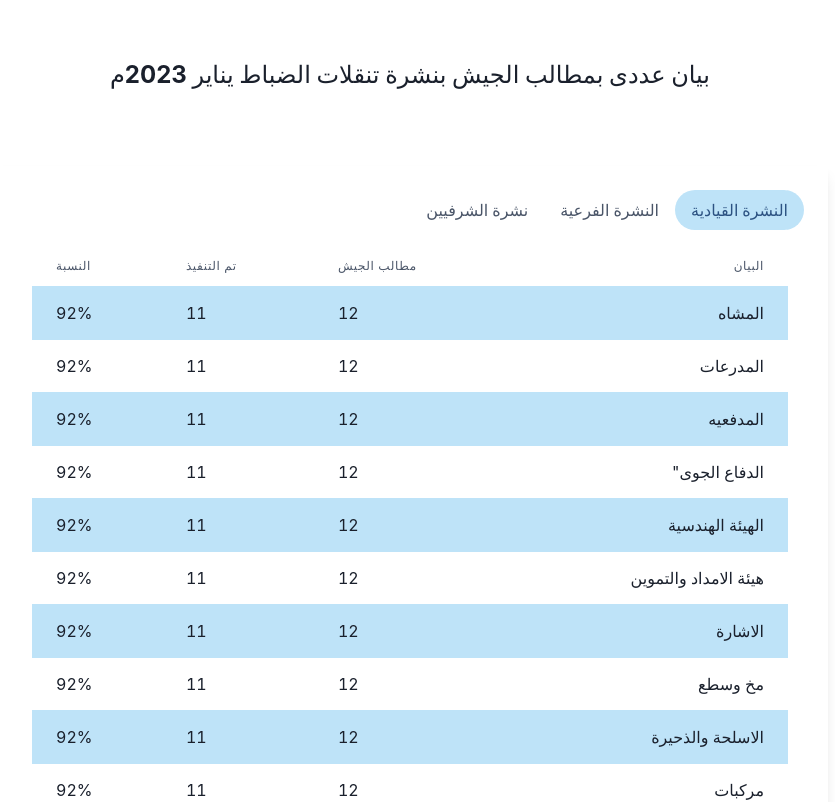
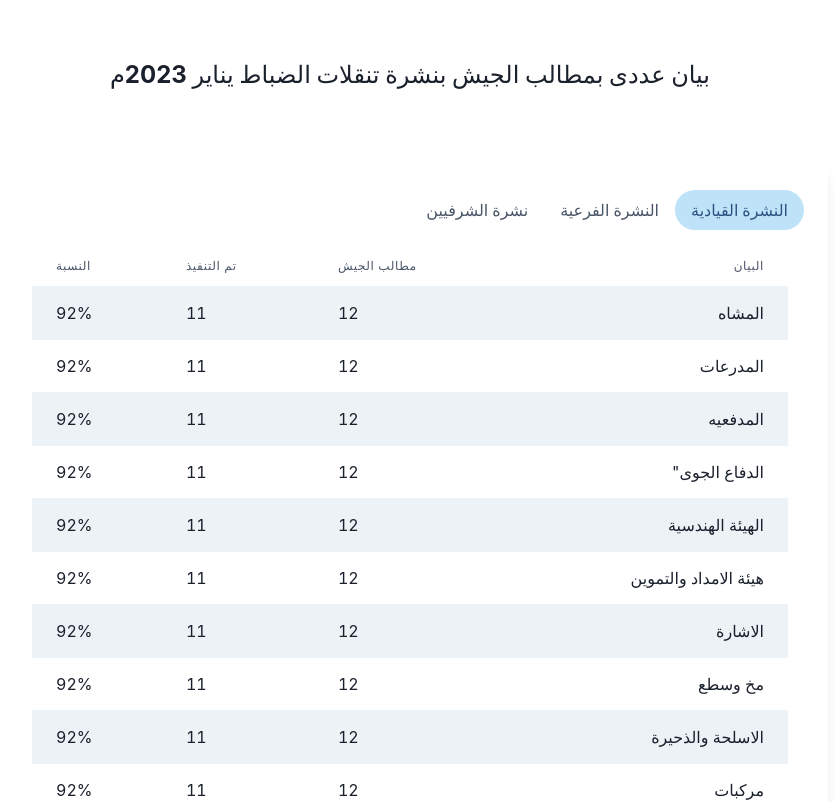
Before and after one commit to MahmoudSallam1/army-analysis-officers-affairs-react-typescript, a React (Vite) app: page / in a window 1280 px wide. Shown: the top 802 px of the page, without its empty margins (230-1065 px from the left). Built offline with nearby package versions, Linux system fonts and the light colour scheme.

Commit message:
Changed table stripe to default color

```diff
--- a/src/App.tsx
+++ b/src/App.tsx
@@ -47,7 +47,7 @@ function App() {
           <TabPanels>
             <TabPanel>
               <TableContainer>
-                <Table variant="striped" colorScheme="blue">
+                <Table variant="striped" >
                   <TableCaption>النشرة القيادية 2023م</TableCaption>
                   <Thead>
                     <Tr>
```
